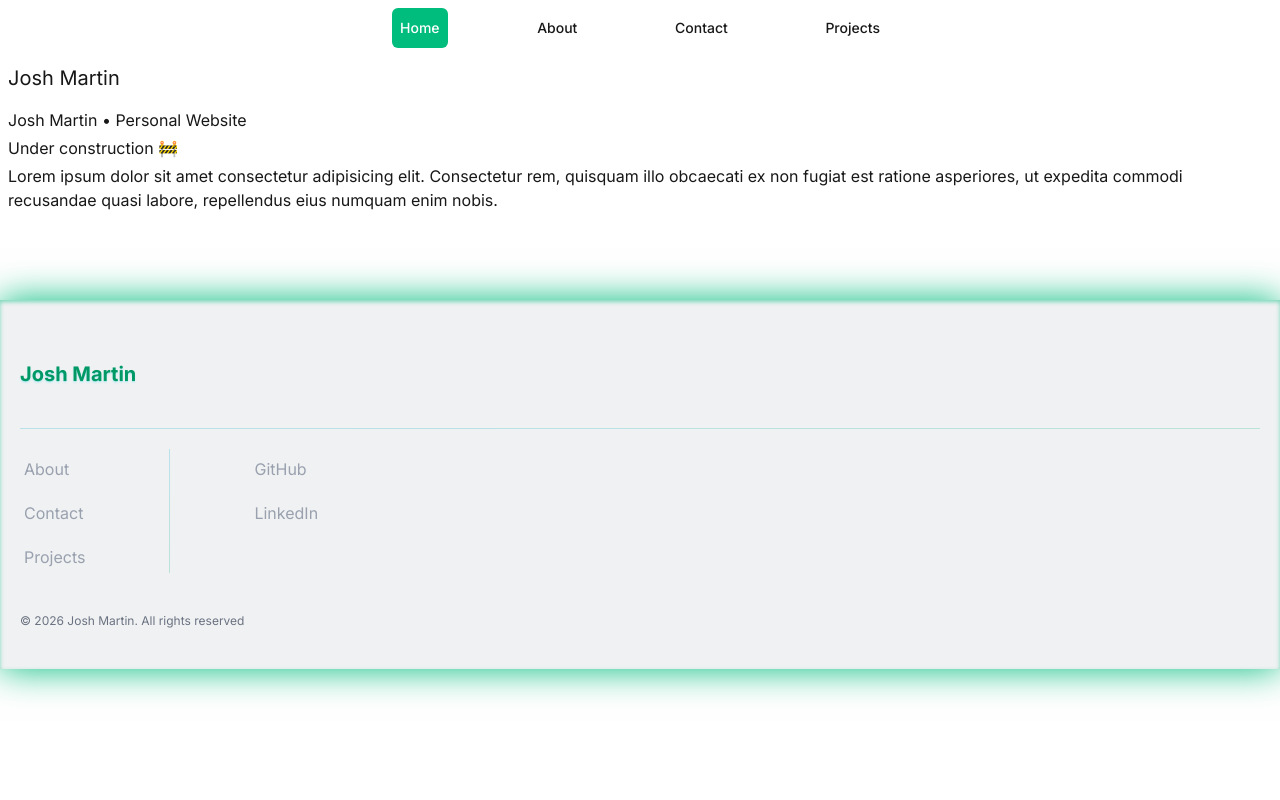
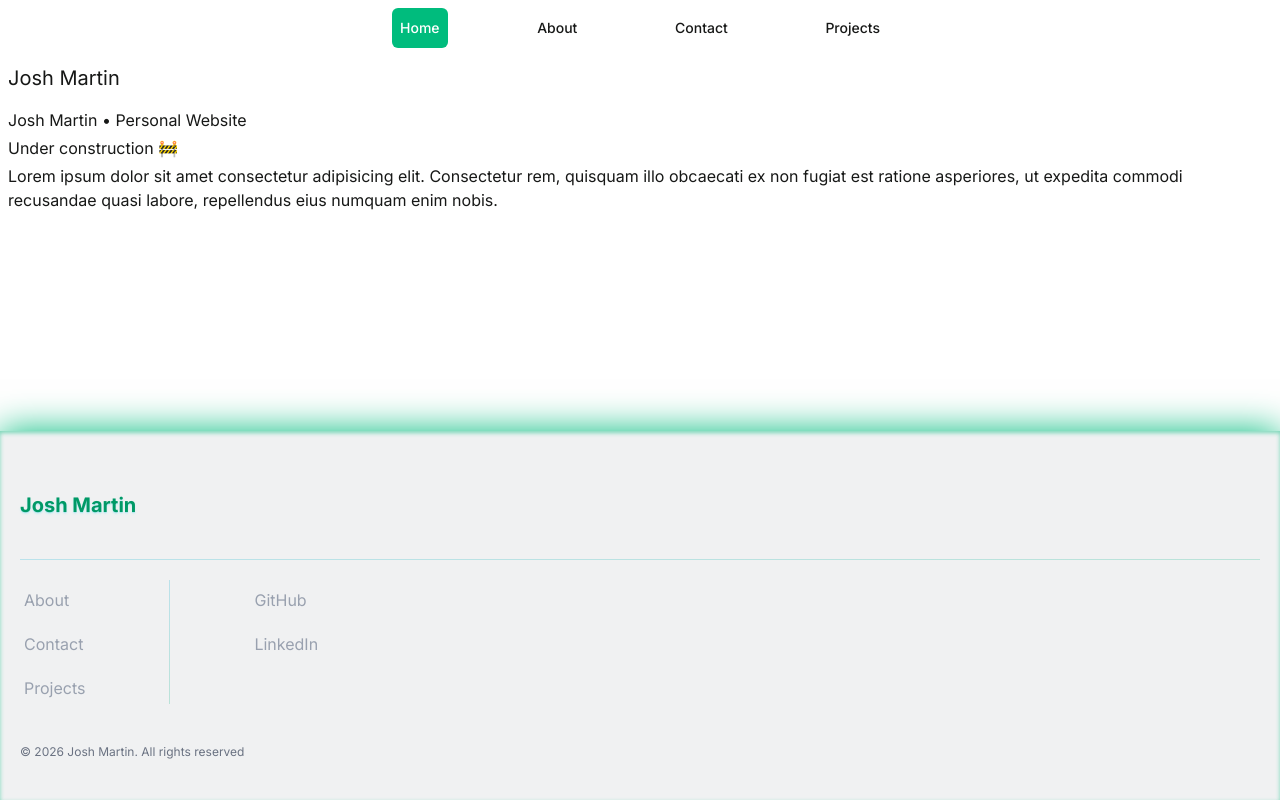
Before and after one commit to joshmrtn/joshmrtn.github.io, a Next.js app: page / in a window 1280 px wide. Built offline with nearby package versions, Linux system fonts and the light colour scheme.

Commit message:
style: add flex-grow to main elements

```diff
--- a/app/about/page.tsx
+++ b/app/about/page.tsx
@@ -1,6 +1,6 @@
 export default function Page() {
   return (
-    <main className="m-2">
+    <main className="m-2 grow">
       <h1 className="mb-4 text-xl">About Me</h1>
       <div className="flex flex-col gap-1">
         <p>I'm a full-stack developer!</p>
--- a/app/contact/page.tsx
+++ b/app/contact/page.tsx
@@ -1,6 +1,6 @@
 export default function Page() {
   return (
-    <main className="m-2">
+    <main className="m-2 grow">
       <h1 className="mb-4 text-xl">Contact Me</h1>
       <div className="flex flex-col gap-1">
         <p>Drop me a line and get in touch!</p>
--- a/app/page.tsx
+++ b/app/page.tsx
@@ -1,6 +1,6 @@
 export default function Home() {
   return (
-    <main className="m-2">
+    <main className="m-2 grow">
       <h1 className="mb-4 text-xl">Josh Martin</h1>
       <div className="flex flex-col gap-1">
         <p>Josh Martin • Personal Website</p>
--- a/app/projects/page.tsx
+++ b/app/projects/page.tsx
@@ -1,6 +1,6 @@
 export default function Page() {
   return (
-    <main className="m-2">
+    <main className="m-2 grow">
       <h1 className="mb-4 text-xl">Projects</h1>
       <div className="flex flex-col gap-1">
         <p>
```
